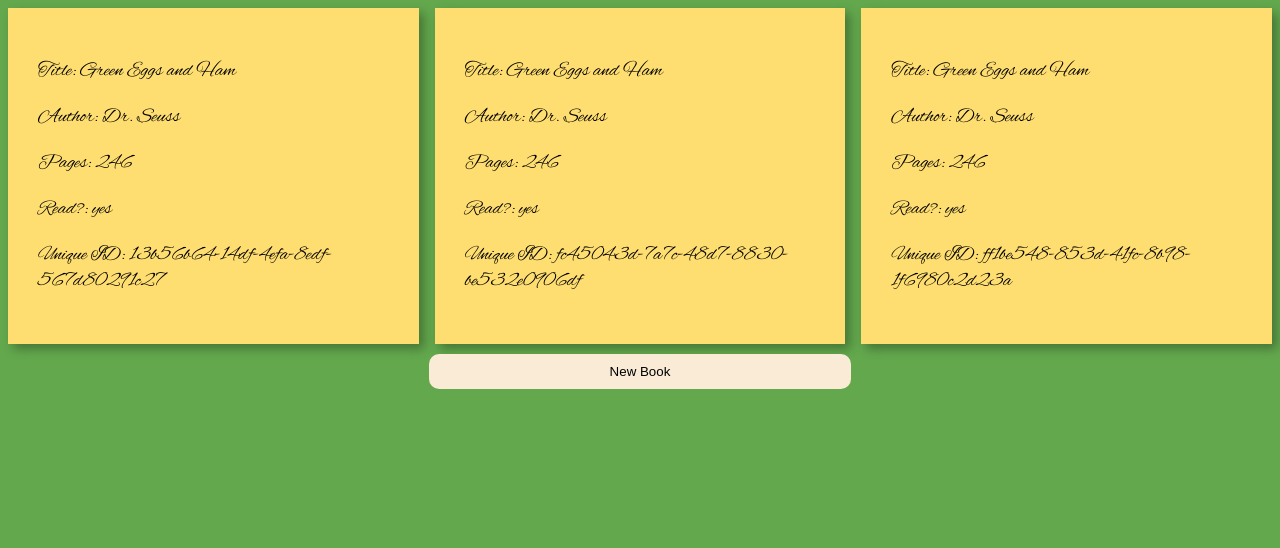
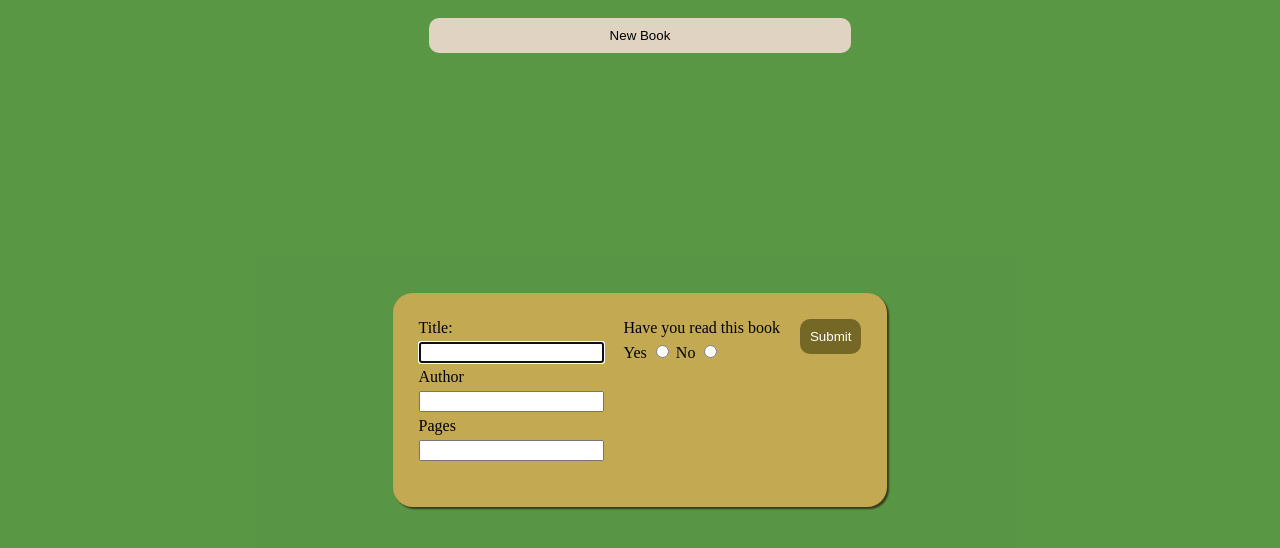
Before and after one commit to rynerson/odin-library, a plain HTML site: page index.html in a window 1280 px wide. Both pictures are taken after a click on the button "New Book". Drawn offline with Linux system fonts and the light colour scheme.

Commit message:
Adjusted form layout to be flex and sent the information collected by the form to the deck of cards to be displayed on the site.

```diff
--- a/index.html
+++ b/index.html
@@ -8,8 +8,34 @@
 </head>
 <body>
     <div id="container"></div>
+    <dialog>
+        <form class = "form">
+            <div class = "left_side">
+                <label for="title">Title:</label>
+                <input type="text" id="title">
+                <label for="author">Author</label>
+                <input type="text" id="author">
+                <label for="pages">Pages</label>
+                <input type ="text" id="pages">
+            </div>
+            <div class = "right_side">
+                <label for="has_read">Have you read this book</label>
+                <div>
+                <label for="yes">Yes</label>
+                <input type="radio" id="yes" name="read_check" value="yes">
+                <label for="no">No</label>
+                <input type="radio" id = "no" name="read_check" value="no">
+                </div>
+            </div>
+            <div>
+            <button class="submit" type="submit">Submit</button>
+            </div>
+        </form>
+
+    </dialog>
+    <button class="new_book">New Book</button>
     <script src="script.js"></script>
-    <button>New Book</button>
+
 
 </body>
 </html>
--- a/script.js
+++ b/script.js
@@ -15,29 +15,22 @@ function Book(title, author, pages, hasRead){
     this.bookID = self.crypto.randomUUID();
 }
 //take params, create a book, and then store it in the library
-function addBooksToLibrary(){
-    //this is place_holder. Later I will implement this functionality in a form.
-    const userTitle = "Green Eggs and Ham";
-    const userAuthor= "Dr. Seuss";
-    const userPages = "246";
-    const userHasRead = "yes";
+function addBooksToLibrary(userTitle,userAuthor,userPages,userHasRead){
 
     const myBook = new Book(userTitle,userAuthor,userPages,userHasRead);
 
     myLibrary.push(myBook);
+    displayBook(myBook);
 
 }
-addBooksToLibrary();
-addBooksToLibrary();
-addBooksToLibrary();
-for (let i = 0; i < myLibrary.length; i++) {
-        const book = myLibrary[i];
+
+function displayBook(book){
   const container = document.getElementById('container');
   const bookCard = document.createElement("div");
   bookCard.classList.add("card");
 
   const title_p = document.createElement("p");
-        title_p.textContent = "Title: "+ book.title;
+  title_p.textContent = "Title: " + book.title;
 
   const author_p = document.createElement("p");
   author_p.textContent = "Author: " + book.author;
@@ -51,11 +44,37 @@ for (let i = 0; i < myLibrary.length; i++) {
   const ID_P = document.createElement("p");
   ID_P.textContent = "Unique ID: " + book.bookID;
 
-        bookCard.appendChild(title_p);
-        bookCard.appendChild(author_p);
-        bookCard.appendChild(pages_p);
-        bookCard.appendChild(has_read_p);
-        bookCard.appendChild(ID_P);
+  bookCard.append(title_p, author_p, pages_p, has_read_p, ID_P);
   container.appendChild(bookCard);
 
 }
+const dialog = document.querySelector("dialog");
+const showButton = document.querySelector("dialog + button");
+const closeButton = document.querySelector("dialog button");
+// "Show the dialog" button opens the dialog modally
+showButton.addEventListener("click", () => {
+  dialog.showModal();
+});
+
+// "Close" button closes the dialog
+closeButton.addEventListener("click", () => {
+  dialog.close();
+});
+const form = document.querySelector('form');
+form.addEventListener('submit', function(event) {
+            event.preventDefault(); // Prevent default form submission
+
+            // Get form data
+            const title = document.getElementById('title').value;
+            const author = document.getElementById('author').value;
+            const pages = document.getElementById('pages');
+            const selectedRadio = document.querySelector('input[name="read_check"]:checked');
+            if(selectedRadio){
+              const readValue = selectedRadio.value;
+              console.log("Selected option (JavaScript):", readValue);
+              // Call a function to handle the data
+            addBooksToLibrary(title,author,pages,readValue);
+            }
+
+
+        });
--- a/style.css
+++ b/style.css
@@ -40,7 +40,7 @@ body{
     font-family: 'Alex Brush',serif;
     font-size:20px;
 }
-button{
+.new_book{
     background-color: antiquewhite;
     padding:10px;
     border:none;
@@ -49,3 +49,34 @@ button{
     grid-column:2/3;
 
 }
+.submit{
+    background-color:rgb(117, 103, 37);
+    padding:10px;
+    border:none;
+    color:rgb(255, 255, 255);
+    border-radius:10px;
+
+}
+
+.left_side,
+.right_side {
+    flex: 1 1 100px;
+    display: flex;
+    flex-direction: column;
+    gap: 5px;
+}
+.form{
+  display: flex;
+  flex-wrap: wrap;
+  gap: 20px;
+  padding-bottom: 20px;
+  margin-bottom: 20px;
+  padding:10px;
+
+}
+dialog{
+    border:none;
+    background-color: rgb(196, 169, 83);
+    border-radius: 20px;
+    box-shadow: 2px 2px 2px #363817;
+}
```
Lines whose indentation alone changed are shown as unchanged.
